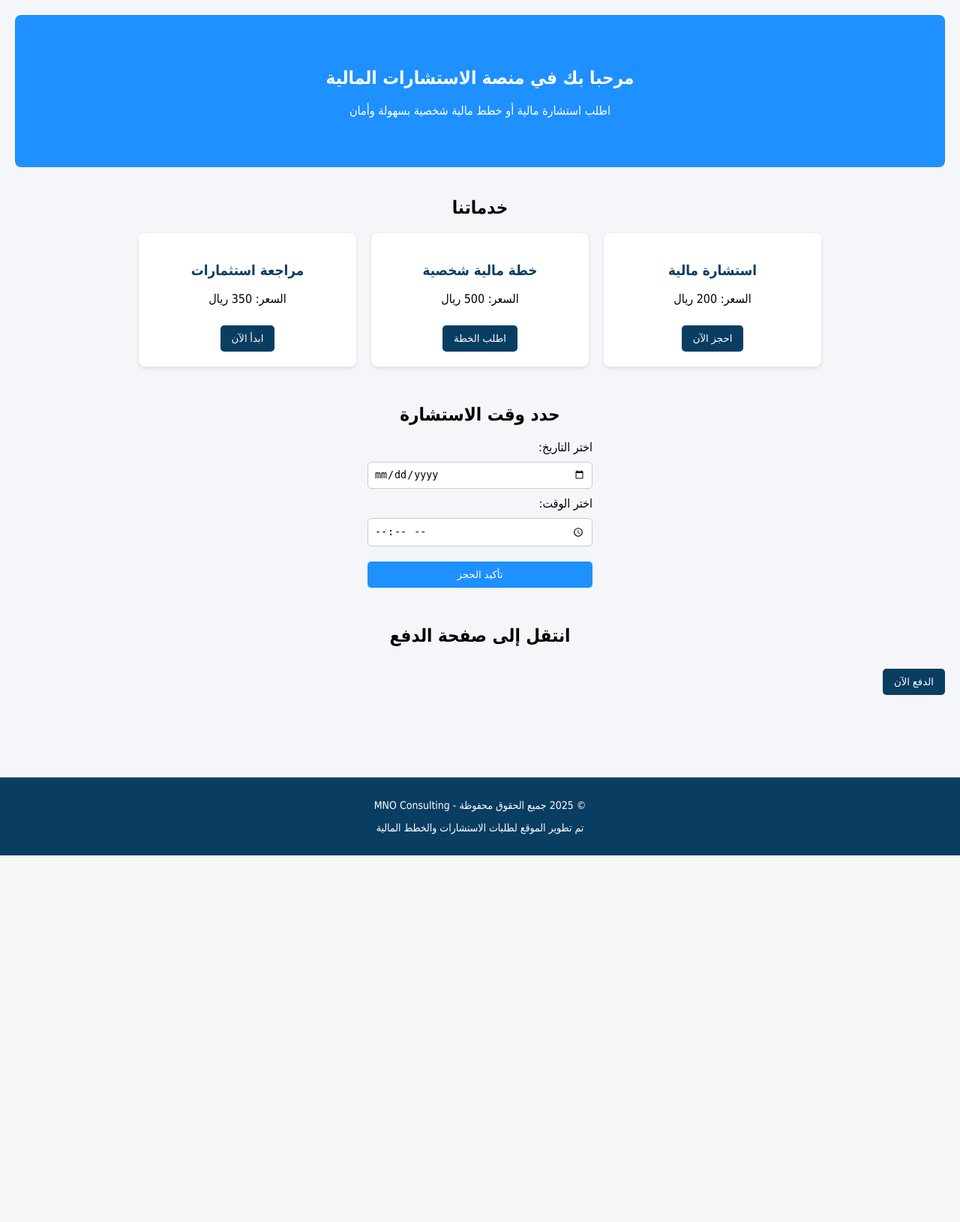
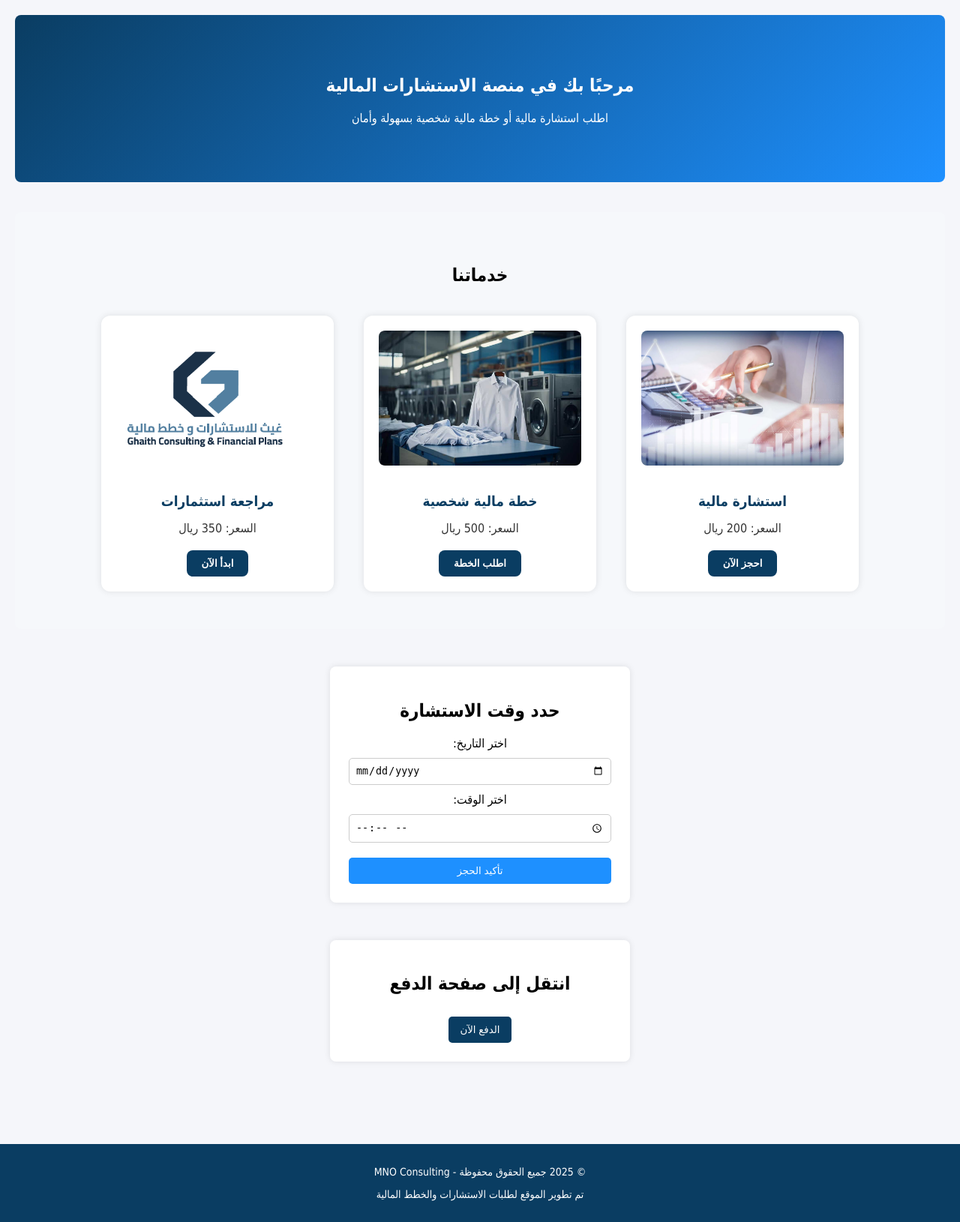
Before and after one commit to Ghsa-star/mon, a Django app: page / in a window 1280 px wide. Shown: the part 54-1684 px from the top of the page at 75% size. Before the commit the page ends 1195 px from the top, so only its background shows below. Run offline with Django 5.2, Linux system fonts and the light colour scheme.

Commit message:
بعد اضافة الصور في الهوم

```diff
--- a/consultations/models.py
+++ b/consultations/models.py
@@ -3,6 +3,7 @@ from django.db import models
 class Consultation(models.Model):
     title = models.CharField("عنوان الاستشارة", max_length=200)
     scheduled_date = models.DateTimeField("تاريخ ووقت الموعد")
+    image = models.ImageField("صورة الاستشارة", upload_to="consultations_images/", blank=True, null=True)
 
     class Meta:
         verbose_name = "استشارة"
--- a/mno/urls.py
+++ b/mno/urls.py
@@ -2,7 +2,7 @@ from django.contrib import admin
 from django.urls import path, include
 from django.conf import settings
 from django.conf.urls.static import static
-from django.views.generic import TemplateView   # <-- أضف هذا
+from django.views.generic import TemplateView   # <-- لعرض الصفحة الرئيسية
 
 urlpatterns = [
     path('admin/', admin.site.urls),
@@ -13,10 +13,10 @@ urlpatterns = [
     path('payments/', include('payments_plans.urls')),      # الدفع والخطط
 
     # الصفحة الرئيسية
-    path('', TemplateView.as_view(template_name="home.html"), name='home'),  # <-- هذا السطر المهم
+    path('', TemplateView.as_view(template_name="home.html"), name='home'),  # <-- الصفحة الرئيسية
 ]
 
-# إضافة مسارات الملفات الثابتة والميديا أثناء التطوير
+# 🖼️ إعداد مسارات عرض الصور (MEDIA) والملفات الثابتة (STATIC) أثناء التطوير
 if settings.DEBUG:
     urlpatterns += static(settings.STATIC_URL, document_root=settings.STATIC_ROOT)
     urlpatterns += static(settings.MEDIA_URL, document_root=settings.MEDIA_ROOT)
--- a/templates/home.html
+++ b/templates/home.html
@@ -1,42 +1,191 @@
-<!-- templates/home.html -->
+{% load static %}
 <!DOCTYPE html>
 <html lang="ar" dir="rtl">
 <head>
   <meta charset="UTF-8">
   <title>الصفحة الرئيسية - منصة الاستشارات المالية</title>
   <meta name="viewport" content="width=device-width, initial-scale=1.0">
+
+  <style>
+    body {
+      margin: 0;
+      font-family: 'Tahoma', sans-serif;
+      background: #f5f6fa;
+    }
+
+    main {
+      padding: 20px;
+    }
+
+    /* قسم الترحيب */
+    .hero {
+      text-align: center;
+      padding: 60px 20px;
+      background: linear-gradient(135deg, #0a3d62, #1e90ff);
+      color: white;
+      border-radius: 8px;
+      margin-bottom: 40px;
+    }
+
+    /* قسم الخدمات */
+    .services {
+      text-align: center;
+      background-color: #f6f8fb;
+      padding: 50px 0;
+      border-radius: 8px;
+    }
+
+    .services h2 {
+      margin-bottom: 40px;
+      color: #000;
+    }
+
+    .cards {
+      display: flex;
+      justify-content: center;
+      gap: 40px;
+      flex-wrap: wrap;
+    }
+
+    .card {
+      background: white;
+      border-radius: 12px;
+      box-shadow: 0 0 10px rgba(0,0,0,0.1);
+      padding: 20px;
+      width: 270px;
+      transition: 0.3s;
+      text-align: center;
+    }
+
+    .card:hover {
+      transform: translateY(-5px);
+      box-shadow: 0 0 15px rgba(0,0,0,0.15);
+    }
+
+    .card img {
+      width: 100%;
+      height: 180px;
+      object-fit: cover;
+      border-radius: 8px;
+      margin-bottom: 15px;
+    }
+
+    .card h3 {
+      color: #0a3d62;
+      margin-bottom: 10px;
+    }
+
+    .card p {
+      margin-bottom: 10px;
+      color: #333;
+    }
+
+    .card button {
+      background: #0a3d62;
+      color: white;
+      border: none;
+      padding: 10px 20px;
+      border-radius: 8px;
+      cursor: pointer;
+      font-weight: bold;
+    }
+
+    .card button:hover {
+      background: #1e6091;
+    }
+
+    /* قسم الحجز والدفع */
+    .booking, .payment {
+      text-align: center;
+      margin: 50px auto;
+      background: white;
+      border-radius: 8px;
+      box-shadow: 0 0 8px rgba(0,0,0,0.1);
+      width: 350px;
+      padding: 25px;
+    }
+
+    form {
+      display: flex;
+      flex-direction: column;
+      gap: 10px;
+      width: 100%;
+      margin: auto;
+    }
+
+    input, select {
+      padding: 8px;
+      border: 1px solid #ccc;
+      border-radius: 5px;
+    }
+
+    button {
+      background: #0a3d62;
+      color: white;
+      border: none;
+      padding: 10px 15px;
+      margin-top: 10px;
+      cursor: pointer;
+      border-radius: 5px;
+    }
+
+    button:hover {
+      background: #ffd32a;
+      color: black;
+    }
+
+    section {
+      margin-bottom: 50px;
+    }
+  </style>
 </head>
+
 <body>
 
   {% include 'header.html' %}
 
   <main>
+    <!-- قسم الترحيب -->
     <section class="hero">
-    <h1>مرحبا بك في منصة الاستشارات المالية</h1>
-    <p>اطلب استشارة مالية أو خطط مالية شخصية بسهولة وأمان</p>
+      {% if request.session.user_name %}
+        <h1>مرحبًا بك {{ request.session.user_name }} 👋</h1>
+        <p>سعداء بعودتك إلى منصة الاستشارات المالية</p>
+      {% else %}
+        <h1>مرحبًا بك في منصة الاستشارات المالية</h1>
+        <p>اطلب استشارة مالية أو خطة مالية شخصية بسهولة وأمان</p>
+      {% endif %}
     </section>
 
-  <section class="services">
+    <!-- قسم الخدمات -->
+    <section class="services" id="services">
       <h2>خدماتنا</h2>
       <div class="cards">
+
         <div class="card">
+          <img src="{% static 'gg.jpg' %}" alt="استشارة مالية">
           <h3>استشارة مالية</h3>
           <p>السعر: 200 ريال</p>
           <button>احجز الآن</button>
         </div>
+
         <div class="card">
+          <img src="{% static 'londry.jpg' %}" alt="خطة مالية شخصية">
           <h3>خطة مالية شخصية</h3>
           <p>السعر: 500 ريال</p>
           <button>اطلب الخطة</button>
         </div>
+
         <div class="card">
+          <img src="{% static '2024-10-07 202026.jpg' %}" alt="مراجعة استثمارات">
           <h3>مراجعة استثمارات</h3>
           <p>السعر: 350 ريال</p>
           <button>ابدأ الآن</button>
         </div>
+
       </div>
     </section>
 
+    <!-- قسم الحجز -->
     <section class="booking">
       <h2>حدد وقت الاستشارة</h2>
       <form>
@@ -48,82 +197,14 @@
       </form>
     </section>
 
+    <!-- قسم الدفع -->
     <section class="payment">
       <h2>انتقل إلى صفحة الدفع</h2>
-    <!-- تعديل الرابط إلى /payments/ -->
       <button onclick="window.location.href='/payments/'">الدفع الآن</button>
     </section>
   </main>
 
   {% include 'footer.html' %}
 
-<style>
-body {
-  margin: 0;
-  font-family: 'Tahoma', sans-serif;
-  background: #f5f6fa;
-}
-main {
-  padding: 20px;
-}
-.hero {
-  text-align: center;
-  padding: 50px;
-  background: #1e90ff;
-  color: white;
-  border-radius: 8px;
-  margin-bottom: 40px;
-}
-.services h2, .booking h2, .payment h2 {
-  text-align: center;
-  margin-bottom: 20px;
-}
-.cards {
-  display: flex;
-  justify-content: center;
-  gap: 20px;
-  flex-wrap: wrap;
-}
-.card {
-  background: white;
-  padding: 20px;
-  border-radius: 8px;
-  box-shadow: 0 2px 5px rgba(0,0,0,0.1);
-  width: 250px;
-  text-align: center;
-}
-.card h3 {
-  color: #0a3d62;
-}
-button {
-  background: #0a3d62;
-  color: white;
-  border: none;
-  padding: 10px 15px;
-  margin-top: 10px;
-  cursor: pointer;
-  border-radius: 5px;
-}
-button:hover {
-  background: #ffd32a;
-  color: black;
-}
-form {
-  display: flex;
-  flex-direction: column;
-  gap: 10px;
-  width: 300px;
-  margin: auto;
-}
-input, select {
-  padding: 8px;
-  border: 1px solid #ccc;
-  border-radius: 5px;
-}
-section {
-  margin-bottom: 50px; /* إضافة مسافة بين الأقسام */
-}
-</style>
-
 </body>
 </html>
```
Also changed, not shown: mno/settings.py (+59 -24 lines), accounts_profiles/migrations/0002_alter_accountprofile_options_and_more.py (added), consultations/migrations/0002_alter_consultation_options_consultation_image_and_more.py (added), db.sqlite3, payments_plans/migrations/0002_alter_paymentplan_options_and_more.py (added), static/2024-10-07 202026.jpg (added), static/gg.jpg (added), static/londry.jpg (added). Lines whose indentation alone changed are shown as unchanged.
